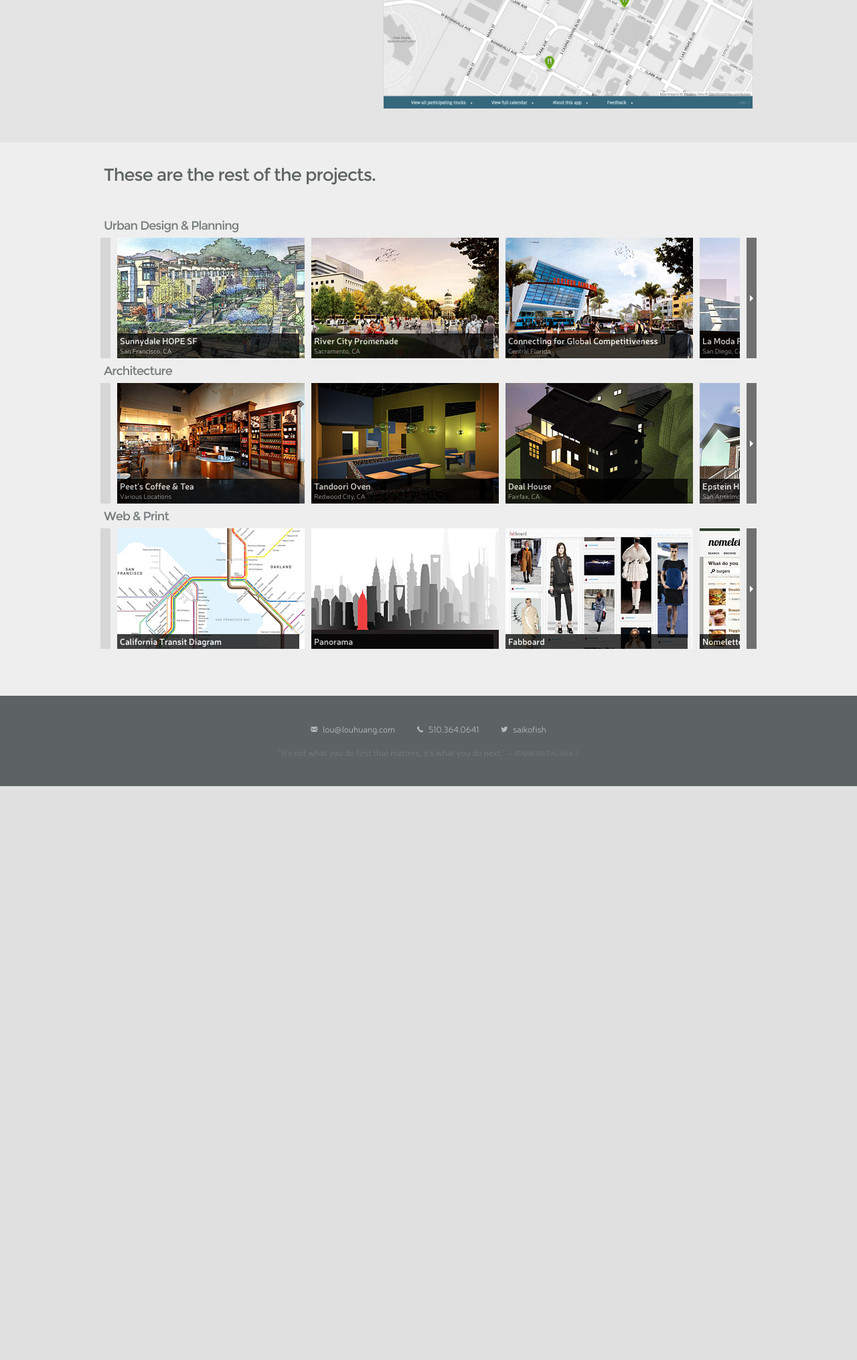
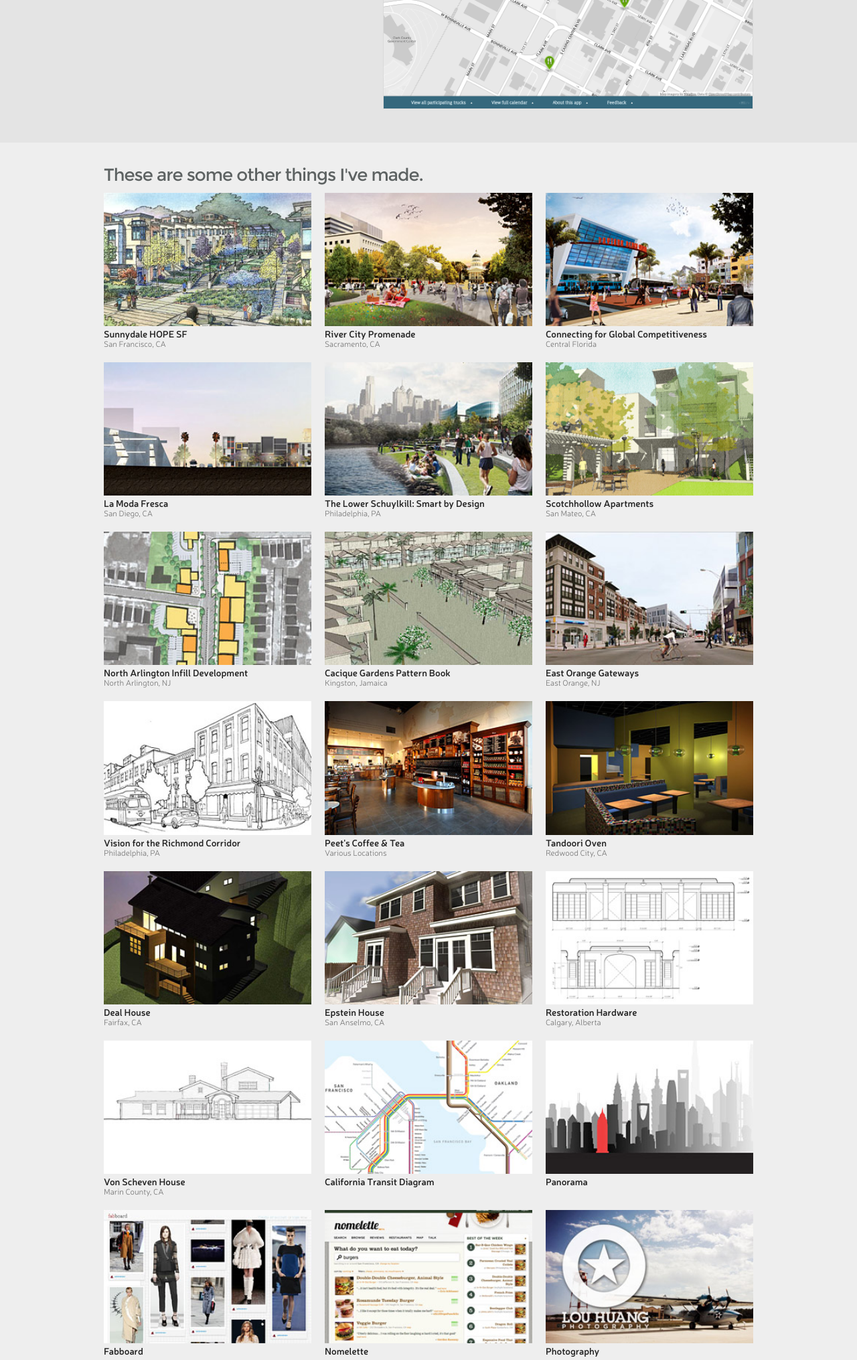
Before and after one commit to patrickm02L/louh.github.io, a PHP site: page / in a window 1280 px wide. Shown: the part 1445-3476 px from the top of the page at 67% size. Before the commit the page ends 2619 px from the top, so only its background shows below. Run offline with PHP 8.4, Linux system fonts and the light colour scheme; some libraries are stand-ins or nearby versions.

Commit message:
Transfer portfolio to Foundation block grid.

```diff
--- a/index.html
+++ b/index.html
@@ -106,12 +106,37 @@
       <section id='portfolio'>
         <div class='row'>
           <div class='large-12 columns'>
-            <h3>These are the rest of the projects.</h3>
+            <h3>These are some other things I've made.</h3>
+
+            <ul class='small-block-grid-2 large-block-grid-3' id='portfolio-grid'>
+              <script id='m_portfolio_grid' type='text/template'>
+              <li>
+                <a href='#/portfolio/{{id}}'><img src='portfolio/thumb-{{id}}.jpg'>
+                <div class='portfolio-name'>
+                {{#menu_name}}
+                  <div class='caption'>{{menu_name}}<br>
+                {{/menu_name}}
+                {{^menu_name}}
+                  <div class='caption'>{{name}}<br>
+                {{/menu_name}}
+                  {{#menu_location}}
+                    <span class='subtitle'>{{menu_location}}</span>
+                  {{/menu_location}}
+                  {{^menu_location}}
+                    <span class='subtitle'>{{location}}</span>
+                  {{/menu_location}}
+                  </div>
+                </div></a>
+              </li>
+              </script>
+            </ul>
+
+
           </div>
         </div>
 
 <!-- TEMP OLD PORTFOLIO -->
-        <div id='port-content' class='row'>
+        <div id='port-content' class='row' style='display:none'>
           <div class='large-12 columns'>
 
           <section id='port-menu'>
--- a/js/main.js
+++ b/js/main.js
@@ -37,30 +37,6 @@ function loadHash() {
   }
 }
 
-function menuArrows(row) {
-  // row is passed if we want to only test a specific menu row
-  // but we don't actually need to do it - even if just one row is interacted with, we can still
-  // test the entire menu without much trouble
-  $('.menu-row').each(function() {
-    scroller = $(this).find('.scroller');
-    scrollItemsLeftPos = $(scroller).offset().left;
-    scrollBoxLeftPos = $(this).offset().left;
-    scrollItemsRightPos = $(scroller).find('img:last').offset().left + $(scroller).find('img:last').width() - 15;
-    scrollBoxRightPos = $(this).offset().left + $(this).width();
-    if (scrollItemsLeftPos < scrollBoxLeftPos) {
-      $(this).parent().find('.menu-leftarrow img').fadeIn(200);
-    }
-    if (scrollItemsLeftPos >= scrollBoxLeftPos) {
-      $(this).parent().find('.menu-leftarrow img').fadeOut(200);
-    }
-    if (scrollItemsRightPos > scrollBoxRightPos) {
-      $(this).parent().find('.menu-rightarrow img').fadeIn(200);
-    }
-    if (scrollItemsRightPos <= scrollBoxRightPos) {
-      $(this).parent().find('.menu-rightarrow img').fadeOut(200);
-    }
-  });
-}
 
 function portArrows() {
   // Test project's image scroller to see if arrows are needed.
@@ -216,41 +192,23 @@ $(document).ready(function() {
     }
   });
 
-  // CREATE PORTFOLIO MENU
-  var item = null;
-  var m_menu_item = $('#m_menu_item').html();
-  var m_dropdown_item = $('#m_dropdown_item').html();
-  // Urban Design Menu
+  // POPULATE 'CURRENT PROJECTS' PAGE
+  var item
+  var m_current_project = $('#m_current_project').html()
   for (var i = 0; i < projects.items.length; i++) {
-    item = projects.items[i];
-    if (item.type == 'urbandesign' && item.status == 'portfolio') {
-      $('#menu-cpln div.scroller').append(Mustache.render(m_menu_item, item));
-      $('#drop-cpln').append(Mustache.render(m_dropdown_item, item));
-    }
-  }
-  // Architecture Menu
-  for (var i = 0; i < projects.items.length; i++) {
-    item = projects.items[i];
-    if (item.type == 'architecture' && item.status == 'portfolio') {
-      $('#menu-arch div.scroller').append(Mustache.render(m_menu_item, item));
-      $('#drop-arch').append(Mustache.render(m_dropdown_item, item));
-    }
-  }
-  // Other (Web & Print)
-  for (var i = 0; i < projects.items.length; i++) {
-    item = projects.items[i];
-    if (item.type == 'other' && item.status == 'portfolio') {
-      $('#menu-misc div.scroller').append(Mustache.render(m_menu_item, item));
-      $('#drop-misc').append(Mustache.render(m_dropdown_item, item));
+    item = projects.items[i]
+    if (item.status == 'current') {
+      $('#projects').append(Mustache.render(m_current_project, item))
     }
   }
 
-  // POPULATE 'CURRENT PROJECTS' PAGE
-  var m_current_project = $('#m_current_project').html();
+  // CREATE PORTFOLIO MENU
+  var project = null
+  var m_portfolio_grid = $('#m_portfolio_grid').html()
   for (var i = 0; i < projects.items.length; i++) {
-    item = projects.items[i];
-    if (item.status == 'current') {
-      $('#projects').append(Mustache.render(m_current_project, item));
+    project = projects.items[i]
+    if (project.status == 'portfolio') {
+      $('#portfolio-grid').append(Mustache.render(m_portfolio_grid, project))
     }
   }
 
@@ -293,30 +251,6 @@ $(document).ready(function() {
     }
   );
 
-
-  // Portfolio - Menu navigation
-  $('div.menu-leftarrow').click(function(){
-    // not the most elegant way of stopping overscrolling, but it works, and what are the odds
-    // someone is looking at this?!
-    scroller = $(this).parent().find('.scroller');
-    scrollItemsLeftPos = $(scroller).offset().left + 90;
-    scrollBoxLeftPos = $(this).offset().left;
-    if (scrollItemsLeftPos <= scrollBoxLeftPos) {
-      $(this).parent().find('.scroller').filter(':not(:animated)').animate({'marginLeft': '+=290px'}, 200, function(){
-        menuArrows($(this).parent());
-      });
-    }
-  });
-  $('div.menu-rightarrow').click(function(){
-    scroller = $(this).parent().find('.scroller');
-    scrollItemsRightPos = $(scroller).find('img:last').offset().left + $(scroller).find('img:last').width();
-    scrollBoxRightPos = $(this).offset().left + $(this).width();
-    if (scrollItemsRightPos >= scrollBoxRightPos) {
-      $(this).parent().find('.scroller').filter(':not(:animated)').animate({'marginLeft': '-=290px'}, 200, function(){
-        menuArrows($(this).parent());
-      });
-    }
-  });
 
   // Portfolio - Dropdown menu
   $('#port-dropbutton').hover(
@@ -415,9 +349,6 @@ $(document).ready(function() {
   // Trigger hashchange immediately
   $(window).hashchange();
 
-  // Initialize portfolio menu arrows
-  menuArrows();
-
   $(window).resize(function() {
     if ($('#port-menu').is(':visible')) {
       menuArrows();
--- a/quotes.json
+++ b/quotes.json
@@ -15,6 +15,10 @@
 		{
 			"quote": "Ideas are cheap. Always be passionate about ideas and communicating those ideas and discoveries to others in the things you make.",
 			"author": "Charles Eames"
+		},
+		{
+			"quote": "An expert is someone who's read one book.",
+			"author": "Mellie Grant"
 		}
 	]
 }
--- a/stylesheets/styles.scss
+++ b/stylesheets/styles.scss
@@ -5,9 +5,10 @@ $accent-color:      #d83432;
 //$link-color:        #7c8282;
 $link-color:        darken($accent-color, 10%);
 $background-color:  rgb(238,238,238);
+$black:             #222;
 
 // OVERRIDE FOUNDATION VARIABLES - see also _variables.scss
-$topbar-bg-color:         lighten($background-color, 3%);
+$topbar-bg-color:         lighten($background-color, 4%);
 $topbar-height:           60px;
 $topbar-title-weight:     normal;
 $topbar-title-font-size:  20px;
@@ -275,6 +276,33 @@ h6 {
   background-color: $background-color;
 }
 
+#portfolio-grid {
+  img {
+    width: 100%;
+  }
+  a {
+    &:hover {
+      text-decoration: none;
+    }
+  }
+}
+
+.portfolio-name {
+  position: relative;
+  .caption {
+    margin-top: 5px;
+    color: $black;
+    font-weight: bold;
+    font-size: 14px;
+    line-height: 14px;
+  }
+  .subtitle {
+    font-size: 12px;
+    color: #777;
+    font-weight: normal;
+  }
+}
+
 // STUFF
 
 .external-link {
@@ -313,68 +341,8 @@ div.epilogue {
   display: none;
   position: absolute;
 }
-#port-menu, #port-project {
-  margin-top: 0;
-}
-.menu-section {
-  margin-bottom: 10px;
-}
-.menu-row {
-  margin-left: 20px;
-  margin-right: 20px;
-  height: 180px;
-  overflow: hidden;
-  position: relative;
-}
-.menu-item {
-  width: 280px;
-  height: 180px;
-  float: left;
-  margin: 0 10px 0 0;
-}
 
-.menu-row img {
-  position: absolute;
-}
-.menu-leftarrow, .menu-rightarrow {
-  width: 15px;
-  height: 180px;
-  position: absolute;
-  z-index: 5;
-  background-color: #d6d6d6;
-}
-.menu-leftarrow {
-  left: 10px;
-}
-.menu-rightarrow {
-  right: 10px;
-}
-.menu-rightarrow img, .menu-leftarrow img {
-  cursor: pointer;
-}
 
-.menu-title {
-  z-index: 15;
-  font-size: 13px;
-  line-height: 14px;
-  position: absolute;
-  bottom: 0;
-  width: 272px;
-  -moz-opacity: .75;
-  filter: alpha(opacity=75);
-  opacity: 0.75;
-}
-.caption {
-  padding: 4px;
-  background-color: #000;
-  color: white;
-  font-weight: bold;
-}
-.subtitle {
-  font-size: 10px;
-  color: #ccc;
-  font-weight: normal;
-}
 #port-images div.caption {
   position: absolute;
   max-width: 500px;
```
Also changed, not shown: stylesheets/styles.css.
